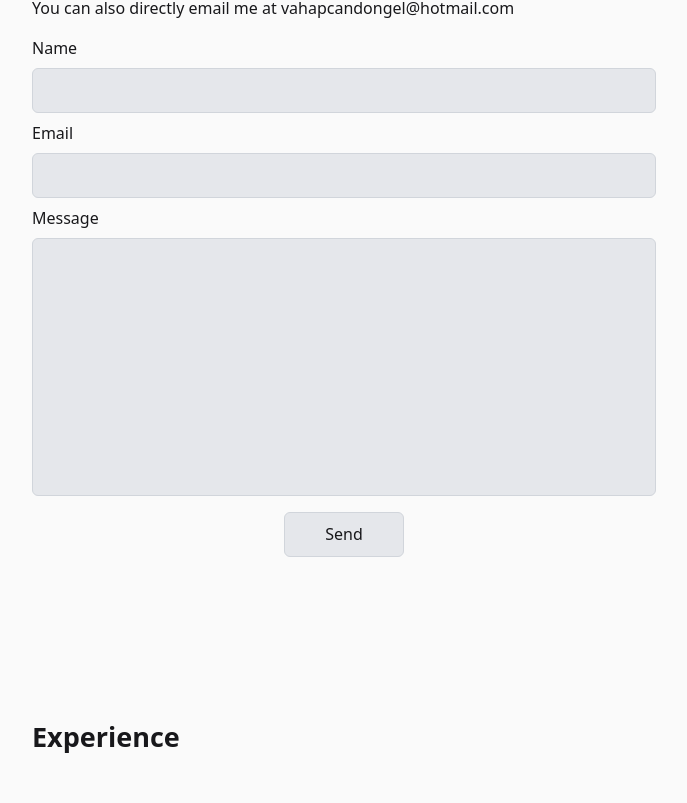
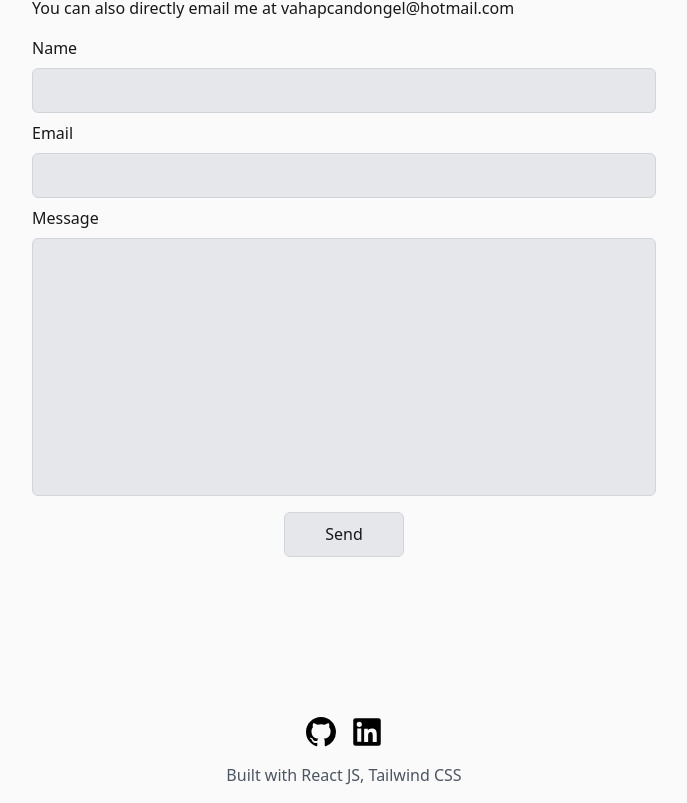
Before and after one commit to VahapCanDongel/portfolio-v3, a React (Vite) app: page / in a window 1280 px wide. Shown: the part 2513-3316 px from the top of the page, without its empty margins (296-983 px from the left). Before the commit the page ends 3270 px from the top, so only its background shows below. Built offline with nearby package versions, Linux system fonts and the light colour scheme; a web font is replaced by a local one.

Commit message:
added footer

```diff
--- a/src/components/Footer.jsx
+++ b/src/components/Footer.jsx
@@ -1,11 +1,41 @@
 export default function Footer() {
   return (
     <div className="w-full flex justify-center my-20">
-      <div className="flex justify-center w-1/2 flex-col gap-4">
-        <div className="flex flex-col mr-auto">
-          <div className="font-bold text-[27px]">Experience</div>
+      <div className="flex justify-center items-center w-1/2 flex-col gap-4">
+        <div className="flex gap-4">
+          <svg
+            width="30"
+            height="30"
+            fill="#000000"
+            viewBox="0 0 24 24"
+            xmlns="http://www.w3.org/2000/svg"
+          >
+            <path
+              fill-rule="evenodd"
+              d="M12 0C5.37 0 0 5.37 0 12c0 5.31 3.435 9.795 8.205 11.385.6.105.825-.255.825-.57 0-.285-.015-1.23-.015-2.235-3.015.555-3.795-.735-4.035-1.41-.135-.345-.72-1.41-1.23-1.695-.42-.225-1.02-.78-.015-.795.945-.015 1.62.87 1.845 1.23 1.08 1.815 2.805 1.305 3.495.99.105-.78.42-1.305.765-1.605-2.67-.3-5.46-1.335-5.46-5.925 0-1.305.465-2.385 1.23-3.225-.12-.3-.54-1.53.12-3.18 0 0 1.005-.315 3.3 1.23.96-.27 1.98-.405 3-.405s2.04.135 3 .405c2.295-1.56 3.3-1.23 3.3-1.23.66 1.65.24 2.88.12 3.18.765.84 1.23 1.905 1.23 3.225 0 4.605-2.805 5.625-5.475 5.925.435.375.81 1.095.81 2.22 0 1.605-.015 2.895-.015 3.3 0 .315.225.69.825.57A12.02 12.02 0 0 0 24 12c0-6.63-5.37-12-12-12z"
+              clip-rule="evenodd"
+            ></path>
+          </svg>
+
+          <svg
+            width="30"
+            height="30"
+            fill="#000000"
+            viewBox="0 0 24 24"
+            xmlns="http://www.w3.org/2000/svg"
+          >
+            <path
+              fill-rule="evenodd"
+              d="M1 2.838A1.838 1.838 0 0 1 2.838 1H21.16A1.837 1.837 0 0 1 23 2.838V21.16A1.838 1.838 0 0 1 21.161 23H2.838A1.838 1.838 0 0 1 1 21.161V2.838zm8.708 6.55h2.979v1.496c.43-.86 1.53-1.634 3.183-1.634 3.169 0 3.92 1.713 3.92 4.856v5.822h-3.207v-5.106c0-1.79-.43-2.8-1.522-2.8-1.515 0-2.145 1.089-2.145 2.8v5.106H9.708V9.388zm-5.5 10.403h3.208V9.25H4.208v10.54zM7.875 5.812a2.063 2.063 0 1 1-4.125 0 2.063 2.063 0 0 1 4.125 0z"
+              clip-rule="evenodd"
+            ></path>
+          </svg>
         </div>
 
+
+        <div className="text-gray-600 mb-4">
+            Built with React JS, Tailwind CSS
+        </div>
       </div>
     </div>
   );
```
